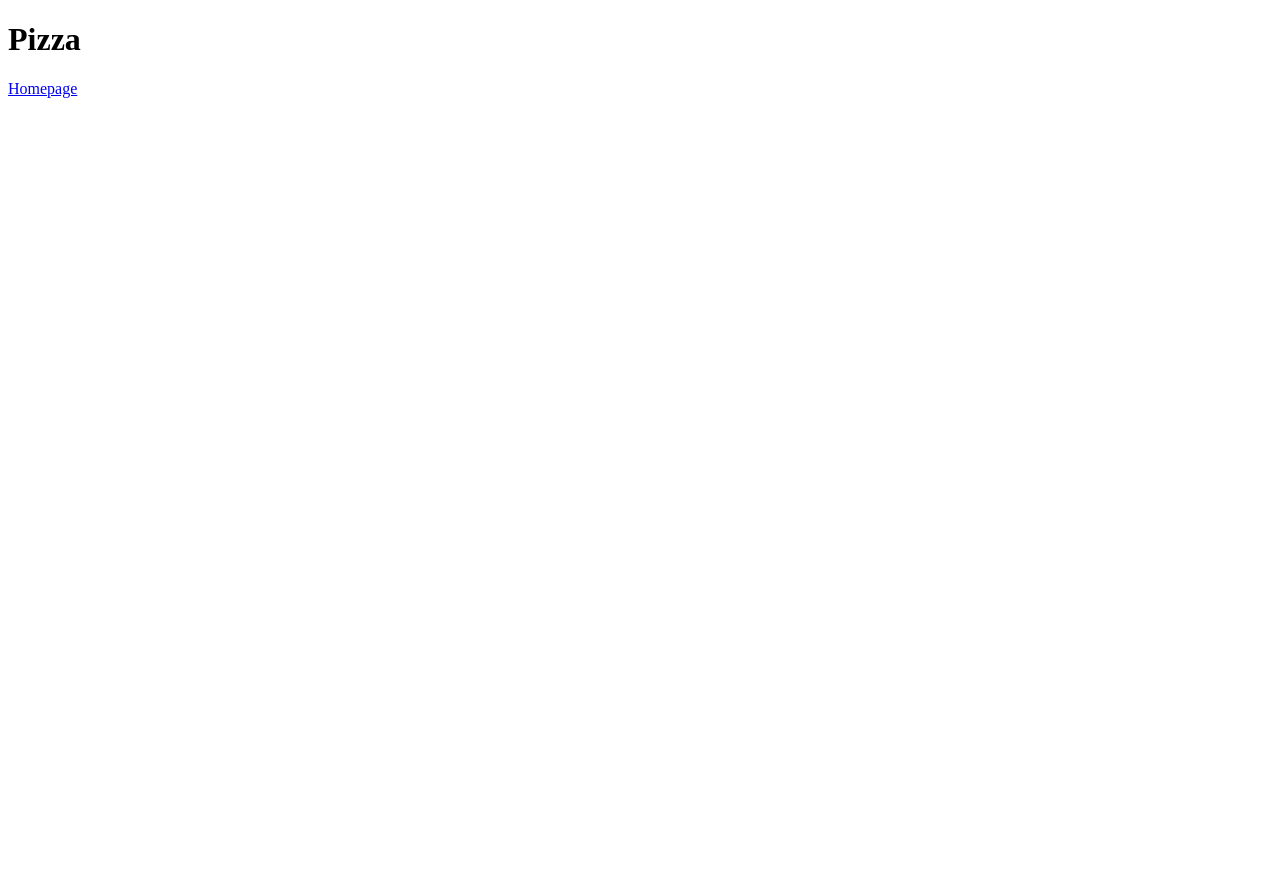
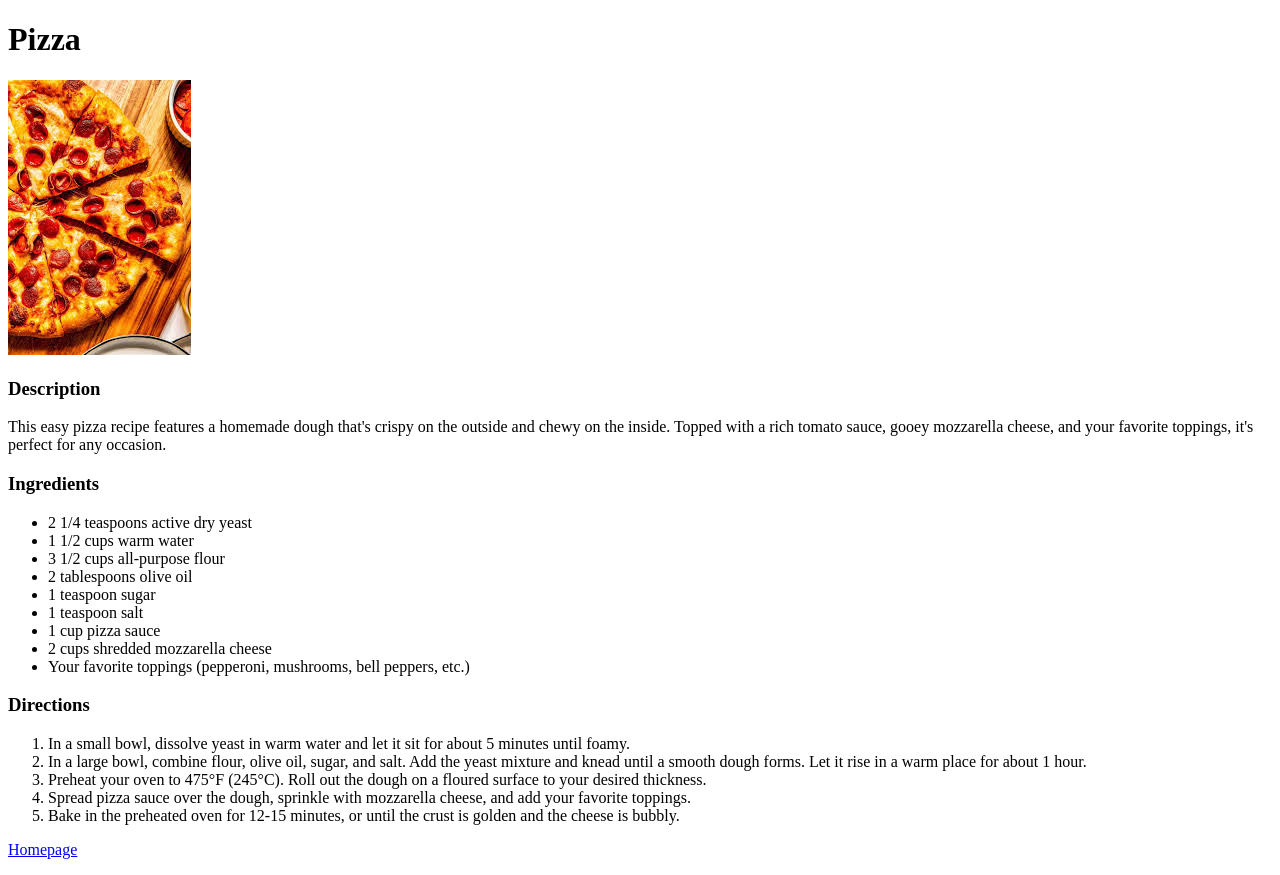
Before and after one commit to Augmented-Cloud/odin-recipes, a plain HTML site: page recipes/pizza.html in a window 1280 px wide. Before the commit the page ends 800 px from the top, so only its background shows below. Drawn offline with Linux system fonts and the light colour scheme.

Commit message:
Added homepage link to pizza and added recipie

```diff
--- a/recipes/pizza.html
+++ b/recipes/pizza.html
@@ -6,6 +6,30 @@
 </head>
 <body>
     <h1>Pizza</h1>
+    <img src="pizza.jpeg">
+    <h3>Description</h3>
+    This easy pizza recipe features a homemade dough that's crispy on the outside and chewy on the inside. Topped with a rich tomato sauce, gooey mozzarella cheese, and your favorite toppings, it's perfect for any occasion.
+    <h3>Ingredients</h3>
+    <ul>
+        <li>2 1/4 teaspoons active dry yeast</li>
+        <li>1 1/2 cups warm water</li>
+        <li>3 1/2 cups all-purpose flour</li>
+        <li>2 tablespoons olive oil</li>
+        <li>1 teaspoon sugar</li>
+        <li>1 teaspoon salt</li>
+        <li>1 cup pizza sauce</li>
+        <li>2 cups shredded mozzarella cheese</li>
+        <li>Your favorite toppings (pepperoni, mushrooms, bell peppers, etc.)</li>
+    </ul>
+    <h3>Directions</h3>
+    <ol>
+        <li>In a small bowl, dissolve yeast in warm water and let it sit for about 5 minutes until foamy.</li>
+        <li>In a large bowl, combine flour, olive oil, sugar, and salt. Add the yeast mixture and knead until a smooth dough forms. Let it rise in a warm place for about 1 hour.</li>
+        <li>Preheat your oven to 475°F (245°C). Roll out the dough on a floured surface to your desired thickness.</li>
+        <li>Spread pizza sauce over the dough, sprinkle with mozzarella cheese, and add your favorite toppings.</li>
+        <li>Bake in the preheated oven for 12-15 minutes, or until the crust is golden and the cheese is bubbly.</li>
+    </ol>
+    <p>
     <a href ="../index.html">Homepage</a>
 </body>
 </html>
```
Also changed, not shown: index.html (+2 -0 lines), recipes/pizza.jpeg (added).
